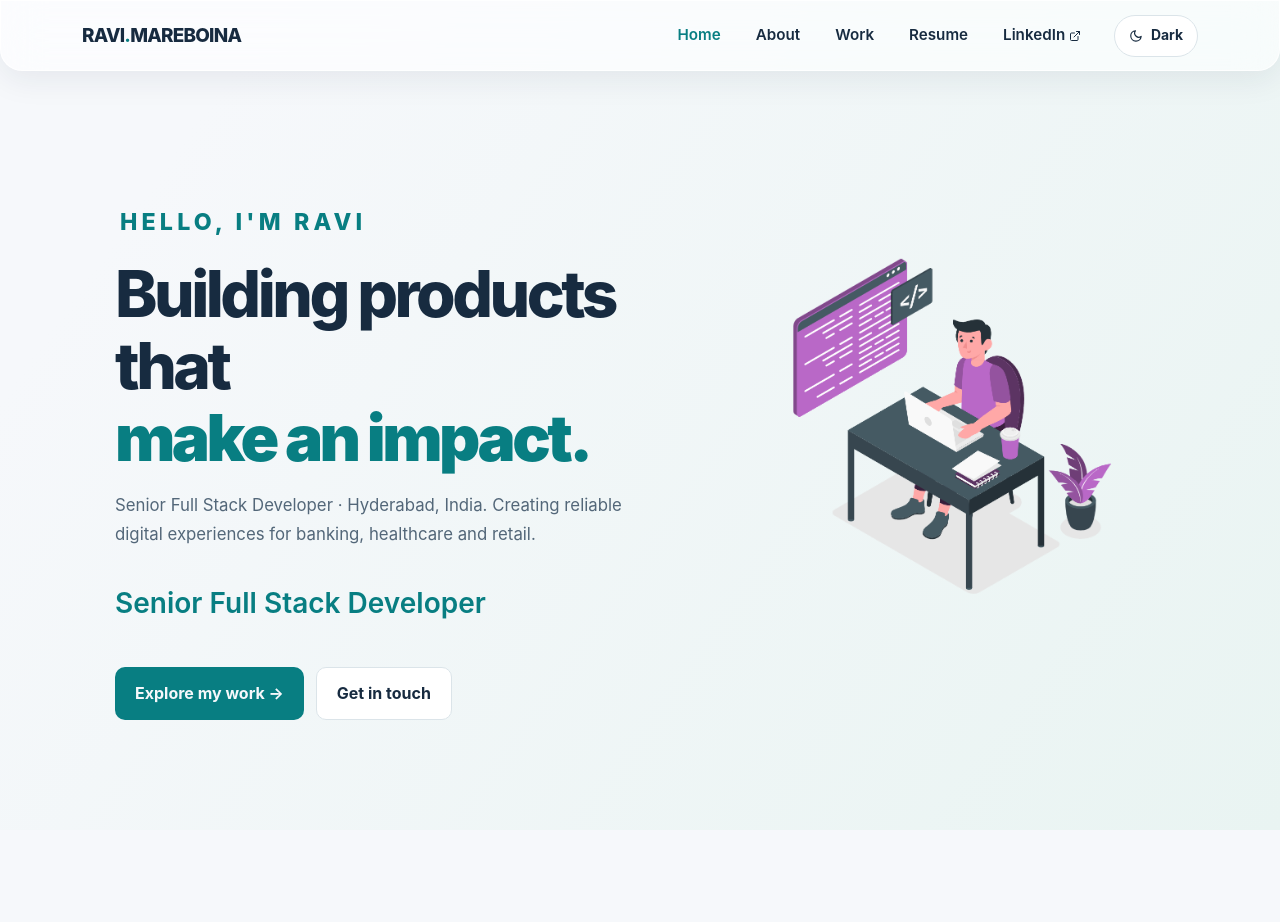
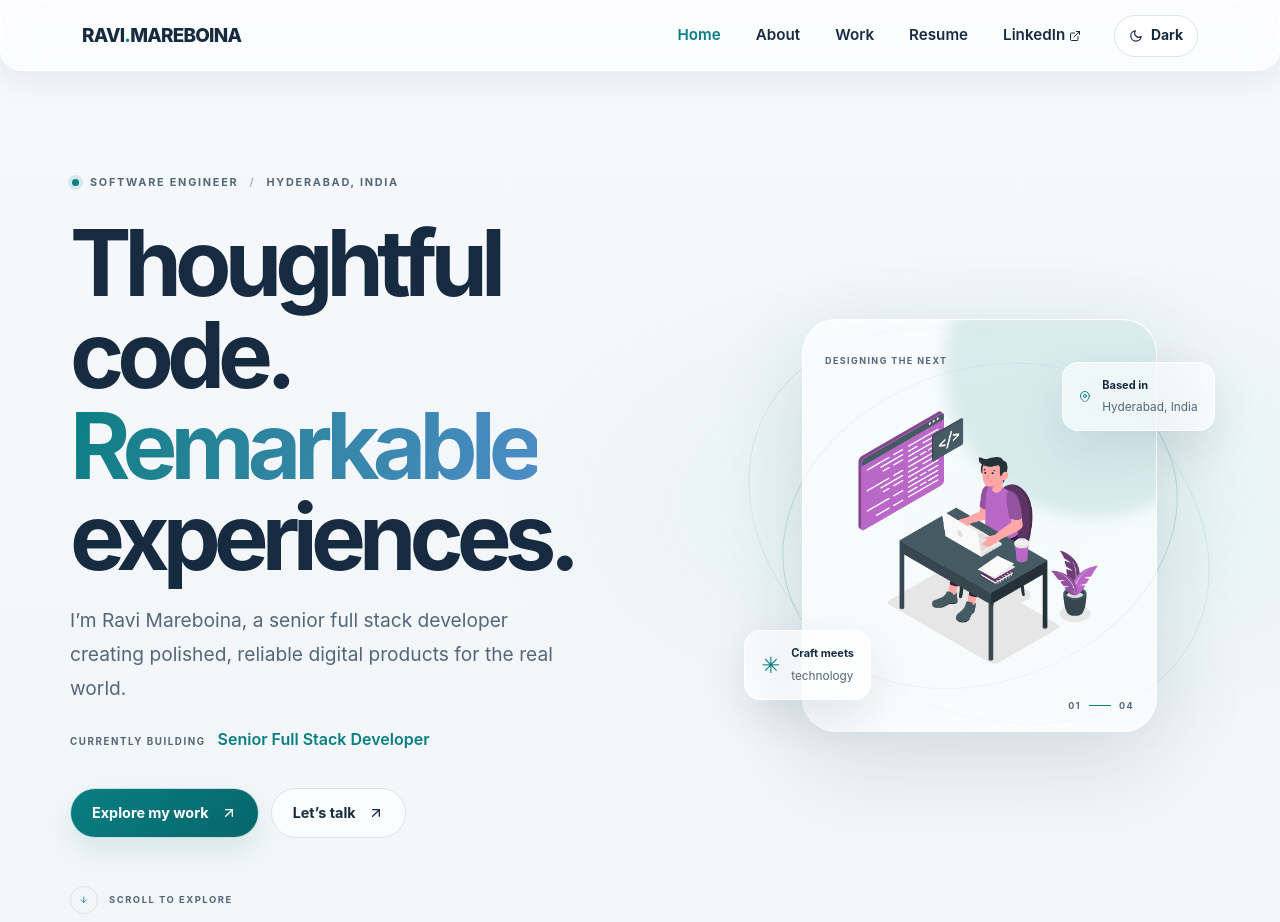
Before and after one commit to MareboinaRavi/react-portfolio, a React (Create React App) app: page / in a window 1280 px wide. Shown: the top 922 px of the page. Built offline with nearby package versions, Linux system fonts and the light colour scheme.

Commit message:
Create premium Apple-inspired portfolio landing page

```diff
--- a/src/App.js
+++ b/src/App.js
@@ -14,6 +14,7 @@ import "./App.css";
 import "./theme.css";
 import "./project-enhancements.css";
 import "./glass-motion.css";
+import "./landing-page.css";
 
 function getInitialTheme() {
   try {
--- a/src/components/Home/Home.js
+++ b/src/components/Home/Home.js
@@ -1,23 +1,40 @@
 import React from "react";
 import { Container, Row, Col } from "react-bootstrap";
+import { FiArrowDown, FiArrowUpRight, FiMapPin } from "react-icons/fi";
 import homeLogo from "../../Assets/home-main.svg";
 import Home2 from "./Home2";
 import Type from "./Type";
 import { profile } from "../../data/portfolio";
 
 function Home() {
-  return <section>
-    <Container fluid className="home-section" id="home">
-      <Container className="home-content">
-        <Row className="align-items-center">
-          <Col md={7} className="home-header">
-            <p className="heading section-eyebrow">HELLO, I'M RAVI</p>
-            <h1 className="heading-name">Building products that <strong className="main-name">make an impact.</strong></h1>
-            <p className="hero-description">{profile.title} · {profile.location}. Creating reliable digital experiences for banking, healthcare and retail.</p>
-            <div style={{ padding: "18px 0 10px 45px", textAlign: "left" }}><Type /></div>
-            <div className="hero-actions"><a className="hero-button" href="/project">Explore my work →</a><a className="hero-button secondary" href={`mailto:${profile.email}`}>Get in touch</a></div>
+  return <section className="landing-page">
+    <Container fluid className="home-section premium-home" id="home">
+      <Container className="home-content premium-hero">
+        <Row className="align-items-center gy-5">
+          <Col lg={7} className="home-header premium-copy">
+            <p className="premium-kicker"><span className="status-dot" /> SOFTWARE ENGINEER <span className="kicker-divider">/</span> {profile.location.toUpperCase()}</p>
+            <h1 className="premium-title">Thoughtful code.<br /><span>Remarkable</span> experiences.</h1>
+            <p className="premium-description">I’m {profile.name}, a {profile.title.toLowerCase()} creating polished, reliable digital products for the real world.</p>
+            <div className="premium-specialty"><span className="specialty-label">CURRENTLY BUILDING</span><Type /></div>
+            <div className="premium-actions">
+              <a className="premium-button primary" href="/project">Explore my work <FiArrowUpRight aria-hidden="true" /></a>
+              <a className="premium-button quiet" href={`mailto:${profile.email}`}>Let’s talk <FiArrowUpRight aria-hidden="true" /></a>
+            </div>
+            <a className="premium-scroll" href="#about"><span className="scroll-icon"><FiArrowDown aria-hidden="true" /></span> SCROLL TO EXPLORE</a>
           </Col>
-          <Col md={5} style={{ paddingBottom: 20 }}><img src={homeLogo} alt="Developer at work illustration" className="img-fluid" style={{ maxHeight: "410px" }} /></Col>
+          <Col lg={5} className="premium-visual-column">
+            <div className="premium-visual" aria-label="Developer illustration">
+              <div className="visual-orbit orbit-one" />
+              <div className="visual-orbit orbit-two" />
+              <div className="visual-glass">
+                <span className="visual-caption">DESIGNING THE NEXT</span>
+                <img src={homeLogo} alt="Developer at work illustration" className="img-fluid premium-illustration" />
+                <span className="visual-index">01 <i /> 04</span>
+              </div>
+              <div className="floating-note location-note"><FiMapPin aria-hidden="true" /><span><b>Based in</b>{profile.location}</span></div>
+              <div className="floating-note craft-note"><span className="craft-spark">✳</span><span><b>Craft meets</b>technology</span></div>
+            </div>
+          </Col>
         </Row>
       </Container>
     </Container>
--- /dev/null
+++ b/src/landing-page.css
@@ -0,0 +1,130 @@
+/* Editorial, Apple-inspired landing page: restrained color, oversized type, and lightweight motion. */
+.premium-home {
+  isolation: isolate;
+  overflow: hidden;
+  min-height: min(850px, 100svh) !important;
+  padding: 0 0 52px !important;
+  background:
+    radial-gradient(ellipse at 79% 49%, var(--landing-halo), transparent 37%),
+    linear-gradient(180deg, transparent, color-mix(in srgb, var(--surface-soft) 40%, transparent)) !important;
+}
+:root { --landing-halo: rgba(99, 212, 196, .14); }
+:root[data-theme="dark"] { --landing-halo: rgba(99, 212, 196, .11); }
+.premium-hero { padding-top: clamp(8rem, 15vh, 10.5rem) !important; padding-bottom: 3.2rem !important; }
+.premium-copy { position: relative; z-index: 2; }
+.premium-kicker, .specialty-label, .premium-scroll, .visual-caption, .visual-index {
+  font-size: .68rem;
+  font-weight: 700;
+  letter-spacing: .16em;
+}
+.premium-kicker { display: flex; align-items: center; gap: 11px; margin: 0 0 26px 0; padding: 0 0 0 2px; color: var(--muted); }
+.status-dot { width: 7px; height: 7px; border-radius: 50%; background: var(--accent); box-shadow: 0 0 0 4px var(--glass-glow); }
+.kicker-divider { opacity: .45; }
+.premium-title {
+  max-width: 760px;
+  margin: 0 0 22px;
+  color: var(--ink);
+  font-size: clamp(3.2rem, 7.2vw, 6.35rem);
+  font-weight: 650;
+  line-height: .99;
+  letter-spacing: -.075em;
+}
+.premium-title span {
+  color: transparent;
+  background: linear-gradient(105deg, var(--accent), color-mix(in srgb, var(--accent) 45%, #8298ff));
+  -webkit-background-clip: text;
+  background-clip: text;
+}
+.premium-description { max-width: 510px; margin: 0; color: var(--muted); font-size: clamp(1.02rem, 1.5vw, 1.22rem); line-height: 1.75; }
+.premium-specialty { display: flex; flex-wrap: wrap; align-items: baseline; gap: 12px; min-height: 35px; margin-top: 21px; color: var(--accent) !important; }
+.premium-specialty .specialty-label { color: var(--muted); font-size: .61rem; }
+.premium-specialty .Typewriter__wrapper, .premium-specialty .Typewriter__cursor { position: static !important; color: var(--accent) !important; font-size: 1rem !important; font-weight: 600 !important; }
+.premium-actions { display: flex; flex-wrap: wrap; align-items: center; gap: 12px; margin-top: 27px; }
+.premium-button {
+  display: inline-flex;
+  min-height: 50px;
+  align-items: center;
+  justify-content: center;
+  gap: 12px;
+  padding: 0 21px;
+  border: 1px solid var(--glass-highlight);
+  border-radius: 999px;
+  color: var(--ink);
+  font-size: .9rem;
+  font-weight: 650;
+  text-decoration: none;
+  transition: transform 180ms ease, box-shadow 180ms ease, background-color 180ms ease;
+}
+.premium-button:hover { transform: translateY(-2px); color: var(--ink); }
+.premium-button.primary { color: #fff; background: linear-gradient(135deg, var(--accent), var(--accent-strong)); box-shadow: 0 12px 28px var(--glass-glow); }
+.premium-button.primary:hover { color: #fff; box-shadow: 0 16px 34px var(--glass-glow); }
+.premium-button.quiet { border-color: var(--line); background: var(--glass-fill); }
+.premium-button svg { width: 16px; height: 16px; }
+.premium-scroll { display: inline-flex; align-items: center; gap: 11px; margin-top: 48px; color: var(--muted); font-size: .59rem; text-decoration: none; transition: color 180ms ease; }
+.premium-scroll:hover { color: var(--accent); }
+.scroll-icon { display: grid; width: 28px; height: 28px; place-items: center; border: 1px solid var(--line); border-radius: 50%; color: var(--accent); }
+
+.premium-visual-column { position: relative; }
+.premium-visual { position: relative; width: min(100%, 470px); margin: 10px auto 0; aspect-ratio: 1 / 1.05; display: grid; place-items: center; }
+.visual-orbit { position: absolute; width: 88%; aspect-ratio: 1; border: 1px solid color-mix(in srgb, var(--accent) 20%, transparent); border-radius: 50%; transform: rotate(-21deg) scaleY(.77); }
+.orbit-two { width: 105%; border-color: color-mix(in srgb, var(--accent) 10%, transparent); transform: rotate(28deg) scaleY(.76); }
+.visual-glass {
+  position: relative;
+  width: 77%;
+  padding: 25px 22px 18px;
+  overflow: hidden;
+  border: 1px solid var(--glass-highlight);
+  border-radius: 34px;
+  background: linear-gradient(145deg, color-mix(in srgb, var(--glass-fill) 90%, white), var(--glass-fill));
+  box-shadow: 0 30px 90px rgba(30, 55, 75, .14), inset 0 1px 0 rgba(255,255,255,.55);
+  -webkit-backdrop-filter: blur(20px) saturate(145%);
+  backdrop-filter: blur(20px) saturate(145%);
+  animation: card-arrive 700ms both;
+}
+.visual-glass::before { content: ""; position: absolute; top: -25%; right: -25%; width: 85%; aspect-ratio: 1; border-radius: 50%; background: var(--glass-glow); filter: blur(8px); pointer-events: none; }
+.visual-caption, .visual-index { position: relative; z-index: 1; color: var(--muted); font-size: .56rem; }
+.premium-illustration { position: relative; z-index: 1; display: block; width: 100%; max-height: 310px; object-fit: contain; margin: 13px auto 4px; }
+.visual-index { display: flex; align-items: center; gap: 8px; justify-content: flex-end; }
+.visual-index i { display: inline-block; width: 22px; height: 1px; background: var(--accent); }
+.floating-note { position: absolute; z-index: 3; display: flex; align-items: center; gap: 11px; padding: 13px 16px; border: 1px solid var(--glass-highlight); border-radius: 16px; background: var(--glass-fill); box-shadow: var(--glass-shadow); color: var(--muted); font-size: .74rem; -webkit-backdrop-filter: blur(16px); backdrop-filter: blur(16px); animation: note-arrive 650ms 220ms both; }
+.floating-note svg { flex: 0 0 auto; color: var(--accent); }
+.floating-note span { display: grid; gap: 3px; }
+.floating-note b { color: var(--ink); font-size: .69rem; font-weight: 650; }
+.location-note { top: 16%; right: -1%; }
+.craft-note { bottom: 14%; left: -1%; animation-delay: 340ms; }
+.craft-spark { color: var(--accent); font-size: 1.4rem; }
+
+.home-about-section { position: relative; padding-top: clamp(65px, 10vw, 120px) !important; }
+.home-about-description { color: var(--ink) !important; }
+.home-about-description h1 { color: var(--ink); font-size: clamp(2rem, 4vw, 3.4rem) !important; font-weight: 650; letter-spacing: -.055em; }
+.home-about-body { color: var(--muted) !important; line-height: 1.85; }
+.home-about-section .myAvtar img { border: 1px solid var(--glass-highlight); box-shadow: var(--glass-shadow); }
+.home-about-social { max-width: 900px; margin: 35px auto 0; padding: 28px 20px; }
+.home-about-social h1 { color: var(--ink); font-size: 1rem; letter-spacing: .14em; }
+.home-about-social p { color: var(--muted); }
+.home-social-icons { border: 1px solid var(--glass-highlight) !important; color: var(--accent) !important; background: var(--glass-fill) !important; box-shadow: var(--glass-shadow); transition: transform 180ms ease, box-shadow 180ms ease !important; }
+.home-social-icons:hover { transform: translateY(-3px); color: var(--accent-strong) !important; }
+
+@keyframes card-arrive { from { opacity: 0; transform: translate3d(0, 12px, 0) scale(.985); } to { opacity: 1; transform: translate3d(0, 0, 0) scale(1); } }
+@keyframes note-arrive { from { opacity: 0; transform: translate3d(0, 9px, 0); } to { opacity: 1; transform: translate3d(0, 0, 0); } }
+@media (max-width: 991px) {
+  .premium-home { min-height: auto !important; }
+  .premium-hero { padding-top: 8rem !important; }
+  .premium-visual { max-width: 390px; }
+  .premium-scroll { margin-top: 32px; }
+}
+@media (max-width: 575px) {
+  .premium-hero { padding-top: 7.4rem !important; padding-bottom: 1.5rem !important; }
+  .premium-kicker { gap: 8px; font-size: .56rem; letter-spacing: .12em; }
+  .premium-title { font-size: clamp(3rem, 14vw, 4.25rem); }
+  .premium-description { font-size: 1rem; }
+  .premium-visual { width: 94%; margin-top: 0; }
+  .visual-glass { width: 78%; padding: 17px 15px 13px; border-radius: 25px; }
+  .premium-illustration { max-height: 250px; }
+  .floating-note { gap: 8px; padding: 10px 12px; font-size: .67rem; }
+  .location-note { right: -2%; }
+  .craft-note { left: -2%; }
+}
+@media (prefers-reduced-motion: reduce) {
+  .visual-glass, .floating-note { animation: none !important; }
+}
```
